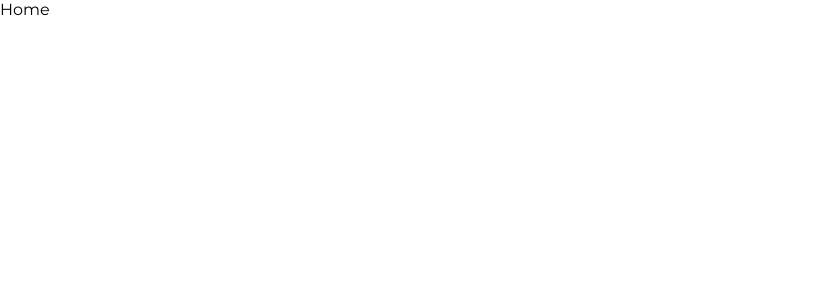
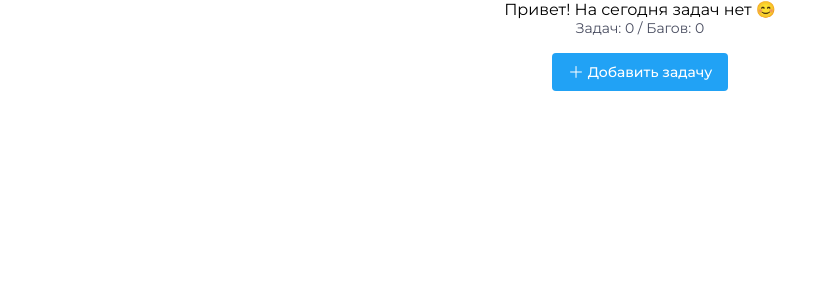
Before and after one commit to smaylninja/zm-tasks-app, a Vue app: page / in a window 1280 px wide. Shown: the top 300 px of the page, without its empty margins (0-837 px from the left). Built offline with nearby package versions, Linux system fonts and the light colour scheme.

Commit message:
feat: add tasks table, tasks counter and footer

```diff
--- a/src/views/HomeView.vue
+++ b/src/views/HomeView.vue
@@ -1,3 +1,49 @@
-<script setup></script>
+<script setup lang="ts">
+import TasksCounter from "@/components/TasksCounter.vue";
+import TasksTable from "@/components/TasksTable.vue";
+import VButton from "@/components/UI/VButton.vue";
+import { useTaskStore } from "@/stores/task";
 
-<template>Home</template>
+const taskStore = useTaskStore();
+
+const deleteTask = (id: number) => {
+  taskStore.deleteTask(id);
+};
+</script>
+
+<template>
+  <div class="home">
+    <TasksTable
+      :tasks="taskStore.sortedTasksByBugs"
+      @delete-task="deleteTask"
+    />
+
+    <footer>
+      <TasksCounter
+        :tasks-count="taskStore.tasks.length"
+        :bugs-count="taskStore.bugsCount"
+      />
+      <RouterLink to="/create">
+        <VButton variant="accent" prepend-icon="plus">
+          Добавить задачу
+        </VButton>
+      </RouterLink>
+    </footer>
+  </div>
+</template>
+
+<style lang="scss" scoped>
+.home {
+  display: flex;
+  flex-direction: column;
+  justify-content: space-between;
+  height: 100%;
+
+  & > footer {
+    display: flex;
+    flex-direction: column;
+    align-items: center;
+    gap: 1em;
+  }
+}
+</style>
```
